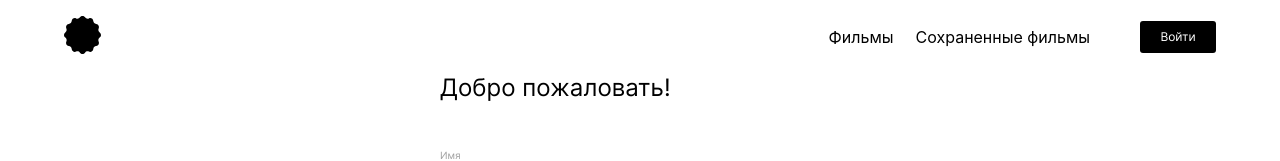
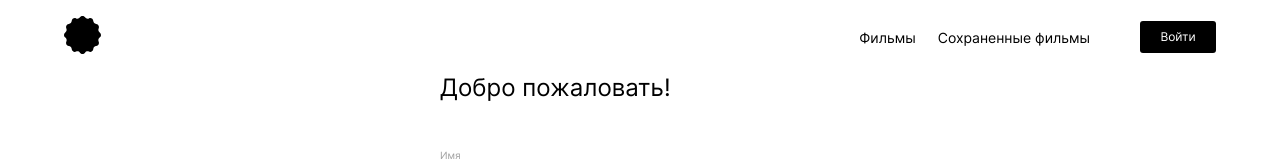
Before and after one commit to defcoast/movies-explorer-frontend, a React (Create React App) app: page /signup in a window 1280 px wide. Shown: the top 161 px of the page. Built offline with nearby package versions, Linux system fonts and the light colour scheme.

Commit message:
feature: Настроить роутинг ссылок

```diff
--- a/src/components/Footer/Footer.js
+++ b/src/components/Footer/Footer.js
@@ -14,19 +14,19 @@ export default function Footer() {
 				<nav className="footer__menu">
 					<ul className="footer__list">
 						<li className="footer__item">
-							<a href="#" className="footer__link">
+							<a href="https://practicum.yandex.ru/" className="footer__link">
 								Яндекс.Практикум
 							</a>
 						</li>
 
 						<li className="footer__item">
-							<a href="#" className="footer__link">
+							<a href="https://github.com/defcoast/" className="footer__link">
 								Github
 							</a>
 						</li>
 
 						<li className="footer__item">
-							<a href="#" className="footer__link">
+							<a href="https://www.facebook.com/aleksandr.rozhkov.9" className="footer__link">
 								Facebook
 							</a>
 						</li>
--- a/src/components/Header/Header.css
+++ b/src/components/Header/Header.css
@@ -20,3 +20,21 @@
 	display: flex;
 	gap: 22px;
 }
+
+.header__link {
+	font-family: Inter, sans-serif;
+	font-style: normal;
+	font-weight: normal;
+	font-size: 14px;
+	line-height: 1.29;
+	color: #000;
+	text-decoration: none;
+}
+
+.header__link_active {
+	font-weight: 500;
+}
+
+.header__signin-btn {
+	text-decoration: none;
+}
--- a/src/components/Header/Header.js
+++ b/src/components/Header/Header.js
@@ -2,31 +2,46 @@ import React from "react";
 import './Header.css'
 import headerLogo from '../../images/header-logo.svg';
 import Button from "../others/Button/Button";
+import {NavLink, Link} from "react-router-dom";
 
 
 export default function Header() {
 	return (
 		<header className='header' >
-			<a href="#">
+			<Link to="/">
 				<img className='header__logo' src={headerLogo} alt="Логотип сайта" />
-			</a>
+			</Link>
 
 			<nav className="header__menu">
 				<ul className="header__menu-list">
 					<li className="header__menu-item">
+						<NavLink
+							className="header__link"
+							to="/movies"
+							activeClassName="header__link_active"
+						>
 							Фильмы
+						</NavLink>
 					</li>
 					<li className="header__menu-item">
+						<NavLink
+							className="header__link"
+							to="/saved-movies"
+							activeClassName="header__link_active"
+						>
 							Сохраненные фильмы
+						</NavLink>
 					</li>
 				</ul>
 
 				<div className="header__auth-buttons">
+					<Link className="header__signin-btn" to="/signin">
 						<Button
 							color={'black'}
 						>
 							Войти
 						</Button>
+					</Link>
 				</div>
 			</nav>
 
--- a/src/components/Login/Login.js
+++ b/src/components/Login/Login.js
@@ -1,6 +1,7 @@
 import React from "react";
 import './Login.css';
 import Button from "../others/Button/Button";
+import {Link} from "react-router-dom";
 
 export default function Login() {
 	return (
@@ -36,9 +37,9 @@ export default function Login() {
 						</Button>
 						<span className="login__text">
 							Ещё не зарегистрированы?&nbsp;
-							<a href="" className="login__link">
+							<Link to="/signup" className="login__link">
 								Регистрация
-							</a>
+							</Link>
 						</span>
 					</div>
 				</form>
--- a/src/components/Register/Register.js
+++ b/src/components/Register/Register.js
@@ -1,6 +1,7 @@
 import React from "react";
 import './Register.css';
 import Button from "../others/Button/Button";
+import {Link} from "react-router-dom";
 
 export default function Register() {
 	return (
@@ -43,9 +44,9 @@ export default function Register() {
 						</Button>
 						<span className="register__text">
 							Уже зарегистрированы?&nbsp;
-							<a href="" className="register__link">
+							<Link to="/signin" className="register__link">
 								Войти
-							</a>
+							</Link>
 						</span>
 					</div>
 				</form>
--- a/src/components/main/AboutMe/AboutMe.css
+++ b/src/components/main/AboutMe/AboutMe.css
@@ -96,6 +96,7 @@
 	line-height: 1.67;
 	letter-spacing: -0.04em;
 	color: #000;
+	text-decoration: none;
 
 }
 
--- a/src/components/main/AboutMe/AboutMe.js
+++ b/src/components/main/AboutMe/AboutMe.js
@@ -22,12 +22,12 @@ export default function AboutMe() {
 					</p>
 					<ul className="about__social-link-list">
 						<li className="about__social-link-item">
-							<a className="about__social-link" href="#">
+							<a className="about__social-link" href="https://t.me/Rozhkov2222">
 								Telegram
 							</a>
 						</li>
 						<li className="about__social-link-item">
-							<a className="about__social-link" href="#">
+							<a className="about__social-link" href="https://github.com/defcoast/">
 								Github
 							</a>
 						</li>
@@ -43,7 +43,7 @@ export default function AboutMe() {
 				</h3>
 
 				<ul className="about__list">
-					<a href="#" className="about__link">
+					<a href="https://defcoast.github.io/how-to-learn/" className="about__link">
 						<li className="about__item">
 						<span className="about__item-name">
 							Статичный сайт
@@ -52,7 +52,7 @@ export default function AboutMe() {
 						</li>
 					</a>
 
-					<a href="#" className="about__link">
+					<a href="https://defcoast.github.io/russian-travel/" className="about__link">
 						<li className="about__item">
 						<span className="about__item-name">
 							Адаптивный сайт
@@ -61,7 +61,7 @@ export default function AboutMe() {
 						</li>
 					</a>
 
-					<a href="#" className="about__link">
+					<a href="https://defcoast.github.io/mesto/" className="about__link">
 						<li className="about__item">
 						<span className="about__item-name">
 							Одностраничное приложение
```
Lines whose indentation alone changed are shown as unchanged.
